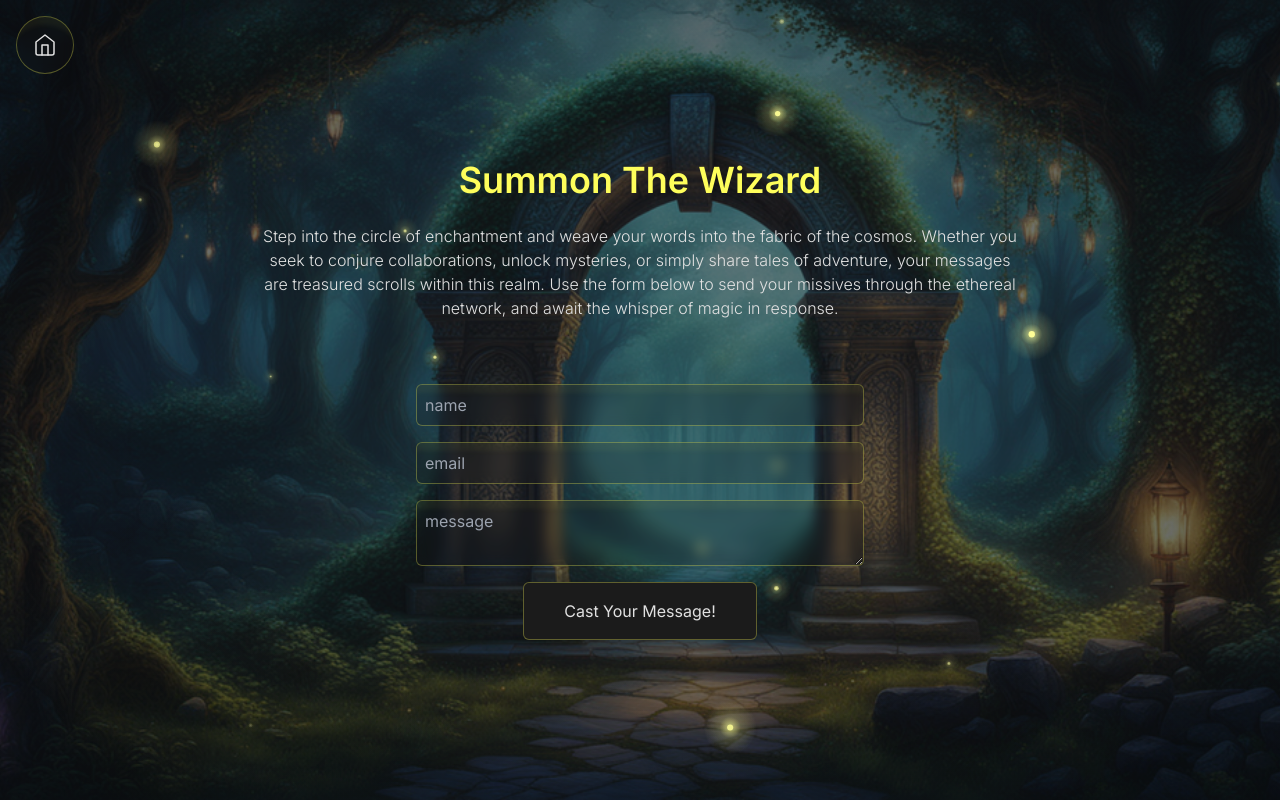
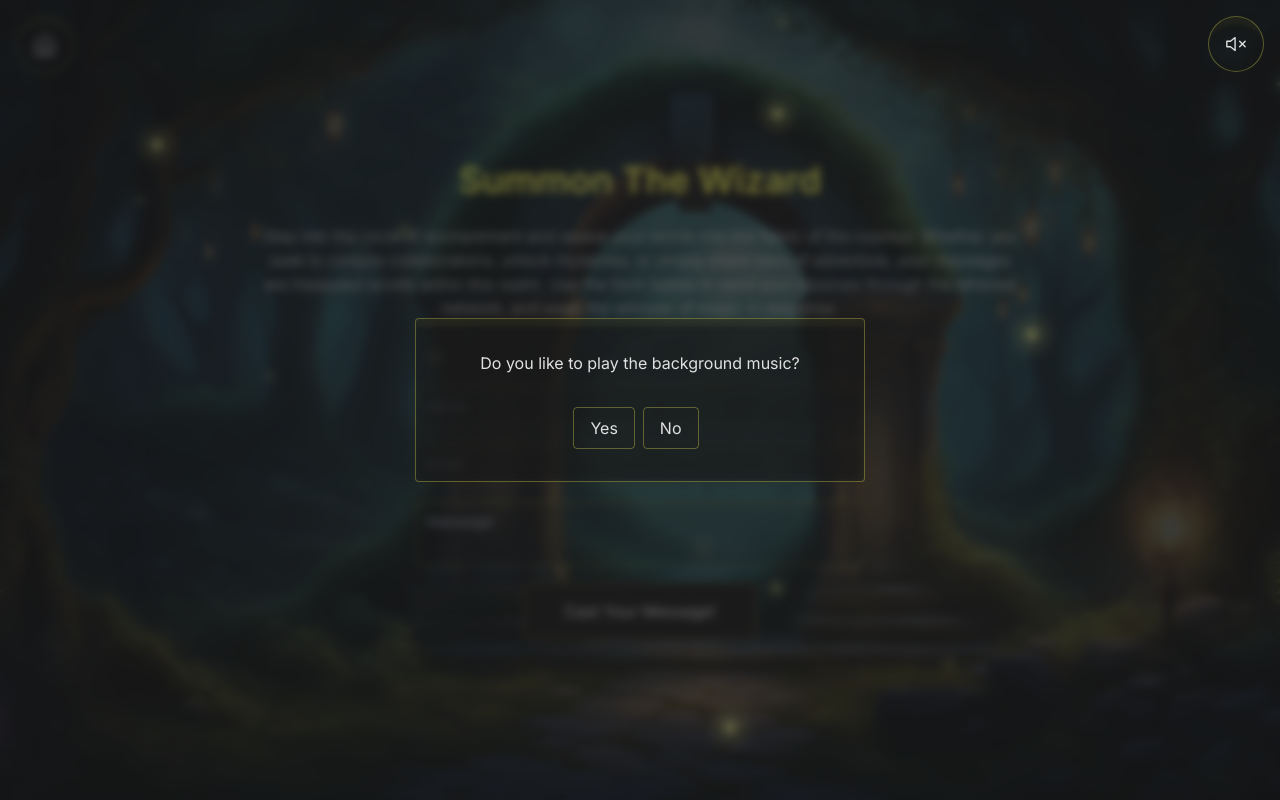
Before and after one commit to MahmoudHosni2000/Portfolio, a Next.js app: page /contact in a window 1280 px wide. Built offline with nearby package versions, Linux system fonts and the light colour scheme.

Commit message:
feat: add sound to sub pages layout

```diff
--- a/src/app/(sub pages)/layout.js
+++ b/src/app/(sub pages)/layout.js
@@ -1,4 +1,5 @@
 import HomeBtn from '@/components/HomeBtn'
+import LazySound from '@/components/lazy/LazySound'
 import React from 'react'
 
 export default function SubPagesLayout({children}) {
@@ -6,6 +7,7 @@ export default function SubPagesLayout({children}) {
     <div className='flex min-h-screen flex-col items-center justify-center py-20 px-8 xs:px-16 lg:px-32'>
         <HomeBtn />
         {children}
+        <LazySound />
     </div>
   )
 }
```
